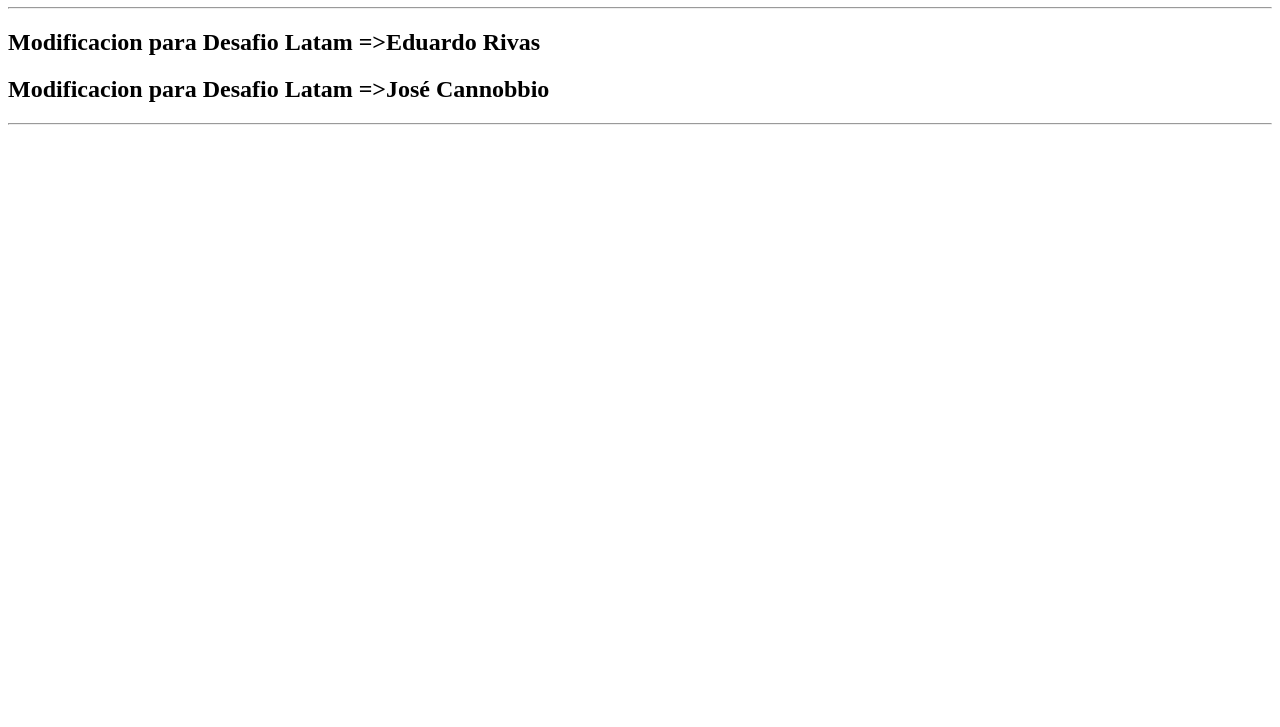
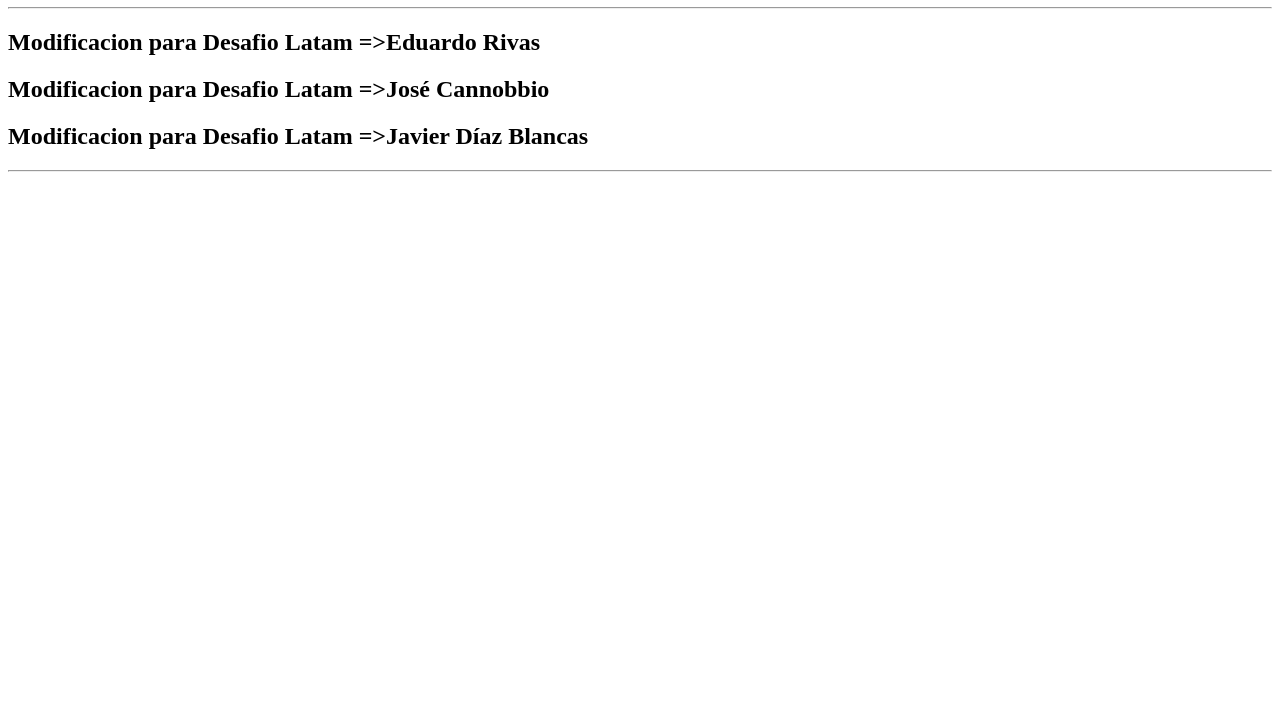
Before and after one commit to VictorZamorano/desafio_6_final, a plain HTML site: page edit.html in a window 1280 px wide. Shown: the part 73-800 px from the top of the page. Drawn offline with Linux system fonts and the light colour scheme.

Commit message:
se edita archivo para fork y se hace commit

```diff
--- a/edit.html
+++ b/edit.html
@@ -11,6 +11,7 @@
     <hr />
     <h2>Modificacion para Desafio Latam =>Eduardo Rivas</h2>
     <h2>Modificacion para Desafio Latam =>José Cannobbio</h2>
+    <h2>Modificacion para Desafio Latam =>Javier Díaz Blancas</h2>
     <hr />
   </body>
 </html>
```
